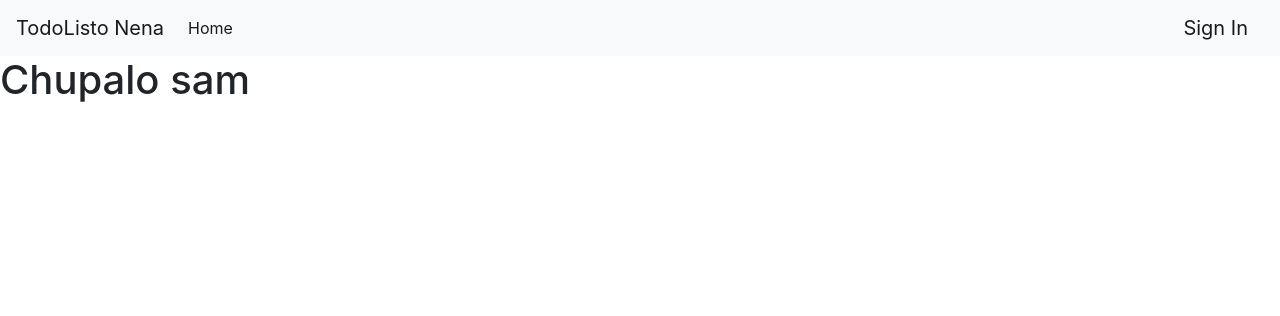
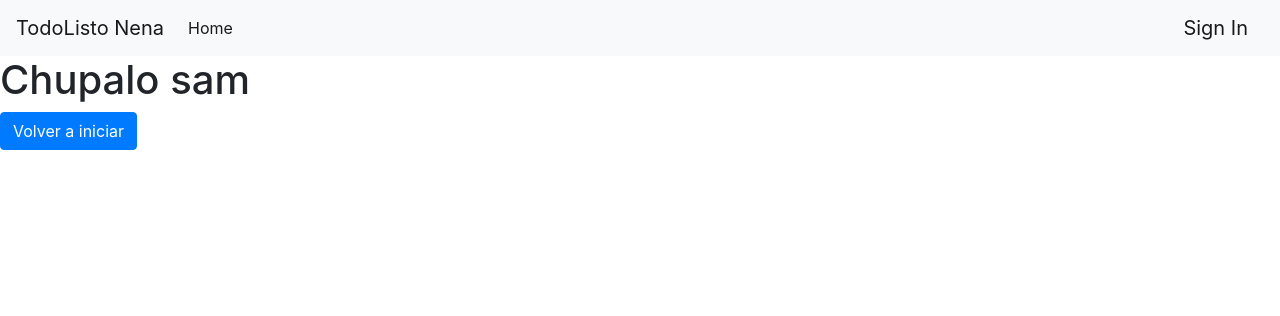
Before and after one commit to scarrascofuentes/todolisto_django, a Django app: page /todolisto/logout in a window 1280 px wide. Shown: the top 316 px of the page. Run offline with Django 3.2, Linux system fonts and the light colour scheme; some libraries are stand-ins or nearby versions.

Commit message:
Feat: se puede volver a iniciar sesión desde el logout.

```diff
--- a/main/templates/registration/logged_out.html
+++ b/main/templates/registration/logged_out.html
@@ -4,4 +4,6 @@
 
 <h1> Chupalo sam </h1>
 
+ <a href="{% url 'login' %}"> <button type="button" name="button" class="btn btn-primary"> Volver a iniciar </button> </a>
+
 {% endblock content %}
```
